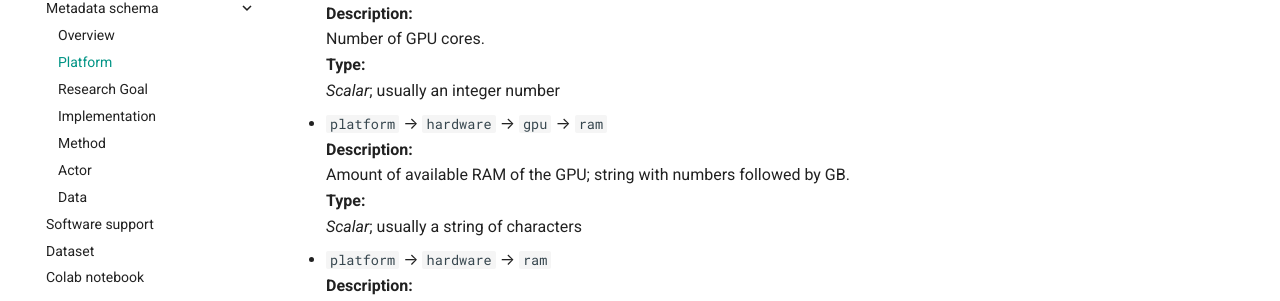
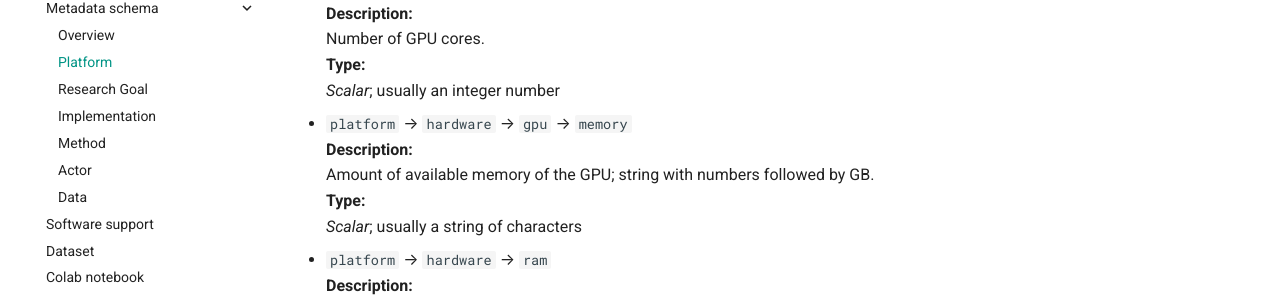
Before and after one commit to irgroup/ir_metadata, an MkDocs documentation site: the page built from docs/metadata/platform.md, in a window 1280 px wide and 1400 px high, scrolled down 907 px. Shown: the part 145-446 px from the top of the window. Built offline with MkDocs 1.6.1 and Material for MkDocs 9.7.7, drawn with Linux system fonts in a browser that asks for light colours; comment, search, counter and statistics services are not loaded; some of the changed text lies outside the part shown.

Commit message:
minor changes to the gpu information

```diff
--- a/docs/metadata/platform.md
+++ b/docs/metadata/platform.md
@@ -34,9 +34,9 @@ Name of the GPU architecture.
 Number of GPU cores.
 **Type:**
 *Scalar*; usually an integer number
-- `platform` &rarr; `hardware` &rarr; `gpu` &rarr; `ram`
+- `platform` &rarr; `hardware` &rarr; `gpu` &rarr; `memory`
 **Description:**
-Amount of available RAM of the GPU; string with numbers followed by GB.
+Amount of available memory of the GPU; string with numbers followed by GB.
 **Type:**
 *Scalar*; usually a string of characters
 - `platform` &rarr; `hardware` &rarr; `ram`
```
Also changed, not shown: other parts of docs/metadata/platform.md (+1 -1 lines).
